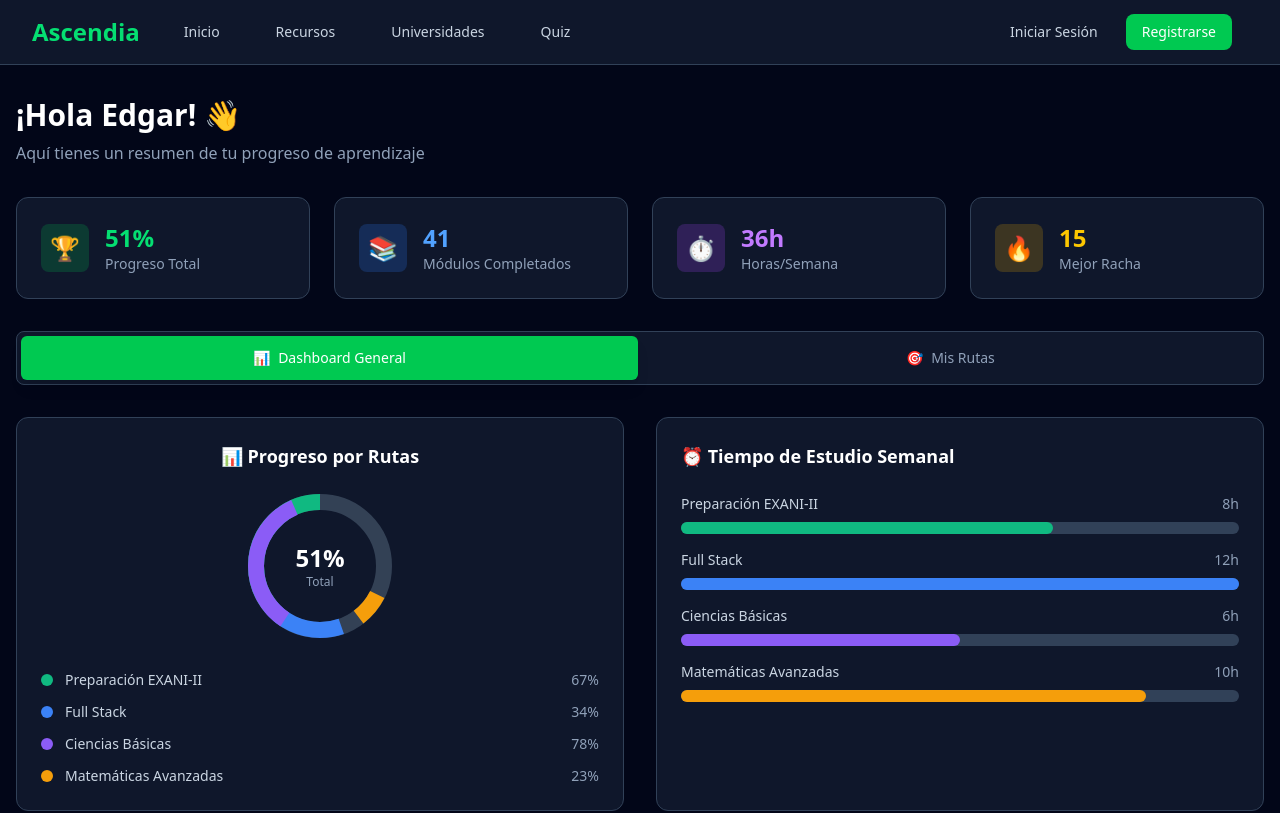
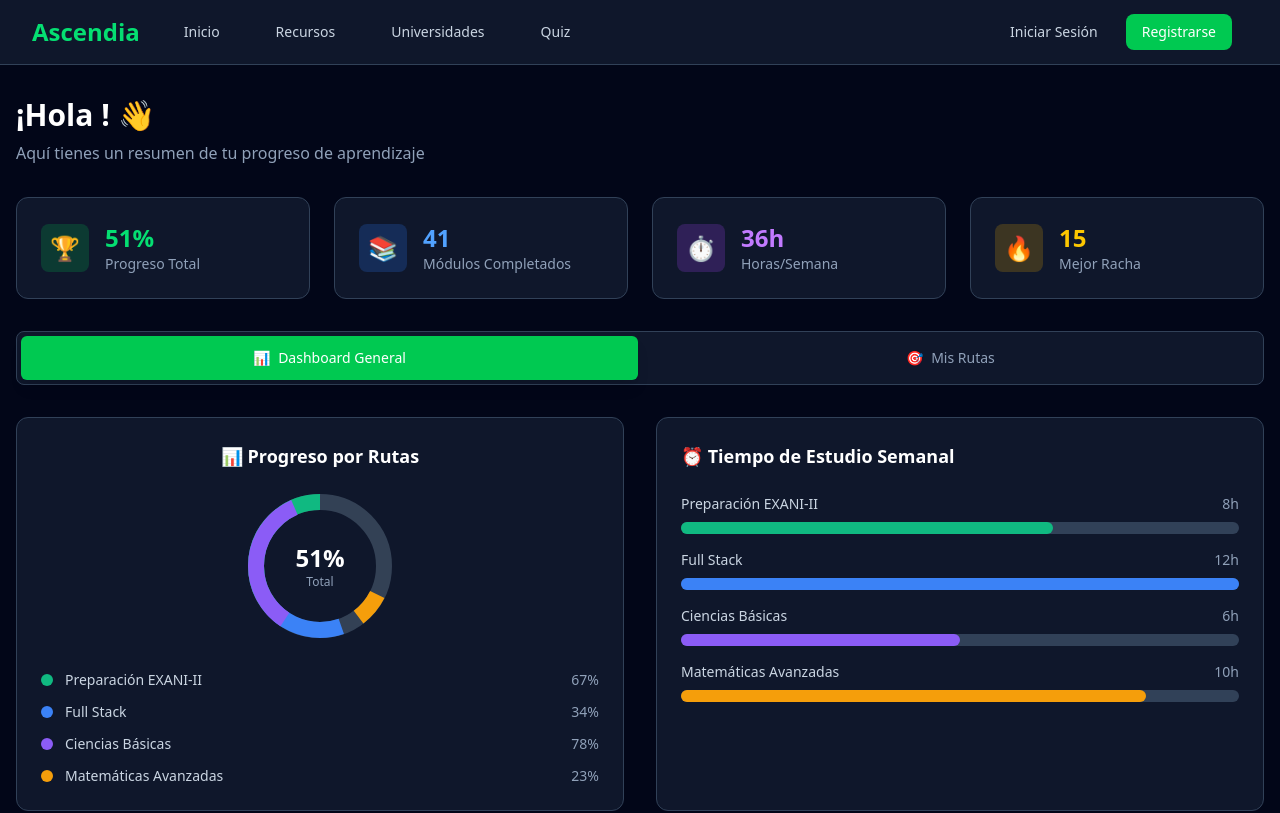
Before and after one commit to EmmittMendez/hack-tec-2025, a React (Vite) app in the folder frontend/ascendya/: page /dashboard in a window 1280 px wide. Shown: the top 813 px of the page. Built offline with nearby package versions, Linux system fonts and the light colour scheme.

Commit message:
Actualización

```diff
--- a/frontend/ascendya/src/components/layout/Navbar.jsx
+++ b/frontend/ascendya/src/components/layout/Navbar.jsx
@@ -94,11 +94,11 @@ function Navbar() {
                 >
                   <img
                     src={user?.avatar || 'https://images.unsplash.com/photo-1472099645785-5658abf4ff4e?w=40&h=40&fit=crop&crop=face'}
-                    alt={user?.firstName || 'Usuario'}
+                    alt={user?.nombres || 'Usuario'}
                     className="w-8 h-8 rounded-full border-2 border-slate-600"
                   />
                   <span className="hidden md:block text-sm font-medium">
-                    {user?.firstName || 'Perfil'}
+                    {user?.nombres || 'Perfil'}
                   </span>
                   <svg
                     className={`w-4 h-4 transition-transform ${isProfileMenuOpen ? 'rotate-180' : ''}`}
@@ -115,7 +115,7 @@ function Navbar() {
                   <div className="absolute right-0 mt-2 w-48 bg-slate-800 border border-slate-700 rounded-lg shadow-lg py-1 z-50">
                     <div className="px-4 py-2 border-b border-slate-700">
                       <p className="text-sm font-medium text-white">
-                        {user?.firstName} {user?.lastName}
+                        {user?.nombres} {user?.apellidos}
                       </p>
                       <p className="text-xs text-slate-400">
                         {user?.email}
--- a/frontend/ascendya/src/pages/Dashboard.jsx
+++ b/frontend/ascendya/src/pages/Dashboard.jsx
@@ -360,7 +360,7 @@ function Dashboard() {
         {/* Header */}
         <div className="mb-8">
           <h1 className="text-3xl font-bold mb-2 text-white">
-            ¡Hola {user?.firstName || 'Edgar'}! 👋
+            ¡Hola {user?.nombres} {user?.apellidos}! 👋
           </h1>
           <p className="text-slate-400">
             Aquí tienes un resumen de tu progreso de aprendizaje
--- /dev/null
+++ b/frontend/package.json
@@ -0,0 +1,5 @@
+{
+  "dependencies": {
+    "@google/genai": "^1.14.0"
+  }
+}
```
